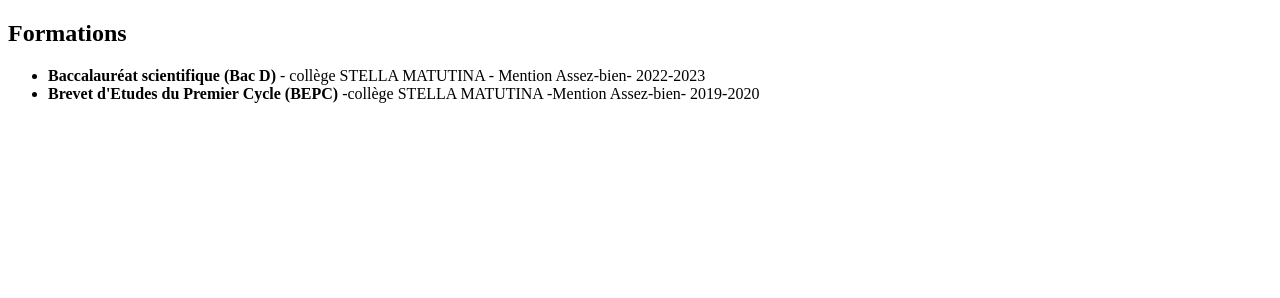
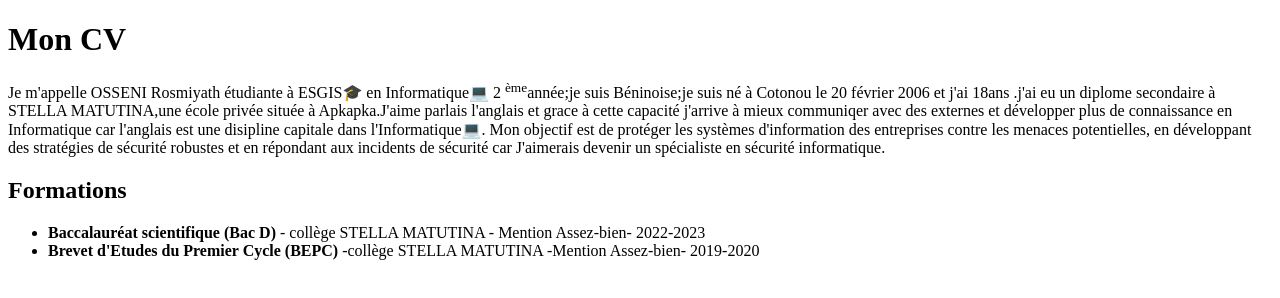
Before and after one commit to OSSENI20/mon-cv, a plain HTML site: page index.html in a window 1280 px wide. Drawn offline with Linux system fonts and the light colour scheme.

Commit message:
mise en place de la section formations

```diff
--- a/index.html
+++ b/index.html
@@ -6,6 +6,10 @@
     <title>Document</title>
 </head>
 <body>
+    <h1>Mon CV</h1>
+    <p>Je m'appelle OSSENI Rosmiyath  étudiante à ESGIS🎓 en Informatique💻 2 <sup>ème</sup>année;je suis Béninoise;je suis né à Cotonou le 20 février 2006 et j'ai 18ans .j'ai eu un  diplome  secondaire à STELLA MATUTINA,une école privée située à Apkapka.J'aime parlais l'anglais et grace à cette capacité j'arrive à mieux communiqer avec des externes et développer plus de connaissance en Informatique car l'anglais est une disipline capitale dans l'Informatique💻.
+        Mon objectif est de protéger les systèmes d'information des entreprises contre les menaces potentielles, en développant des stratégies de sécurité robustes et en répondant aux incidents de sécurité car J'aimerais devenir un spécialiste en sécurité informatique.
+   </p>
 
     <section id="formations">
         <h2>Formations</h2>
```
